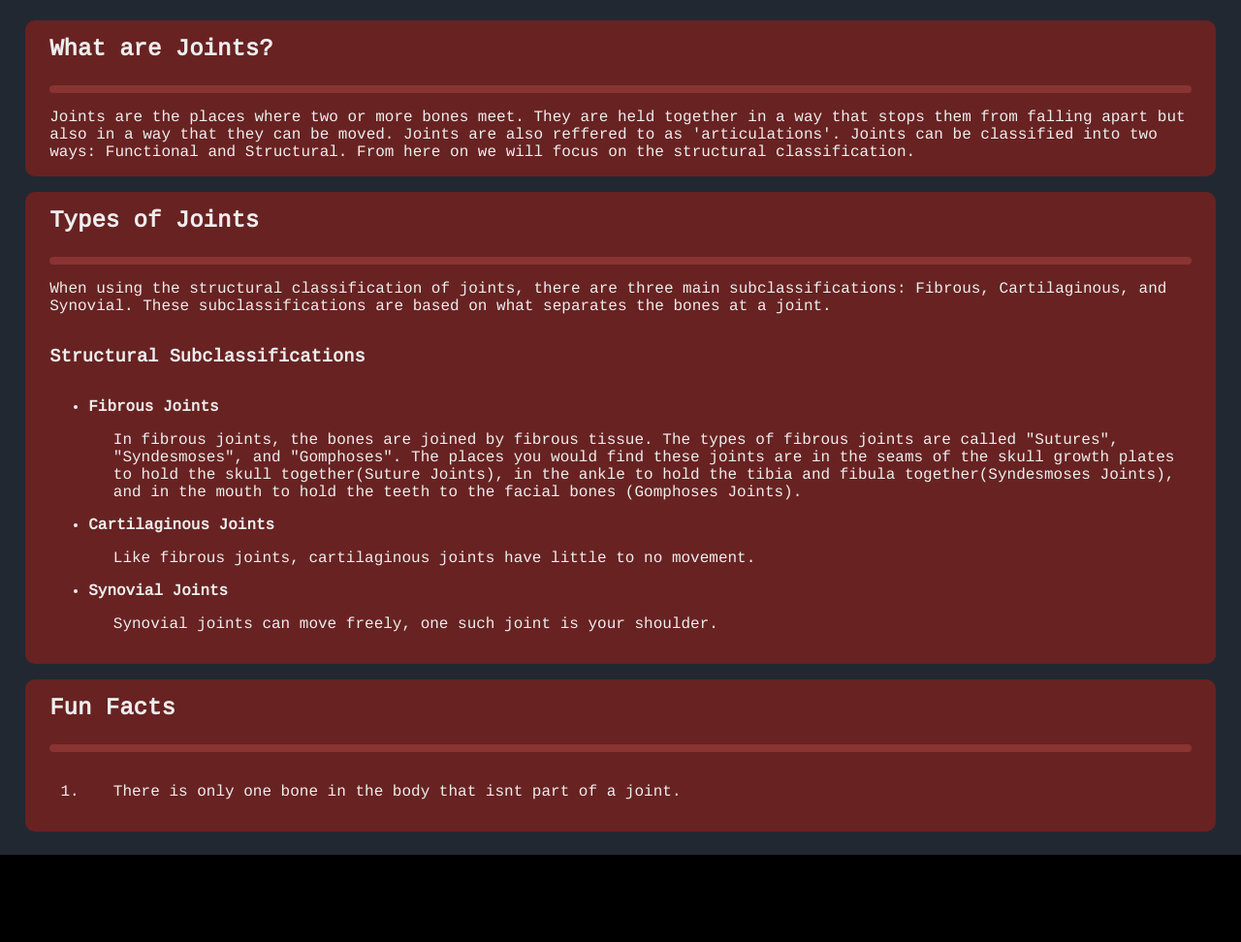
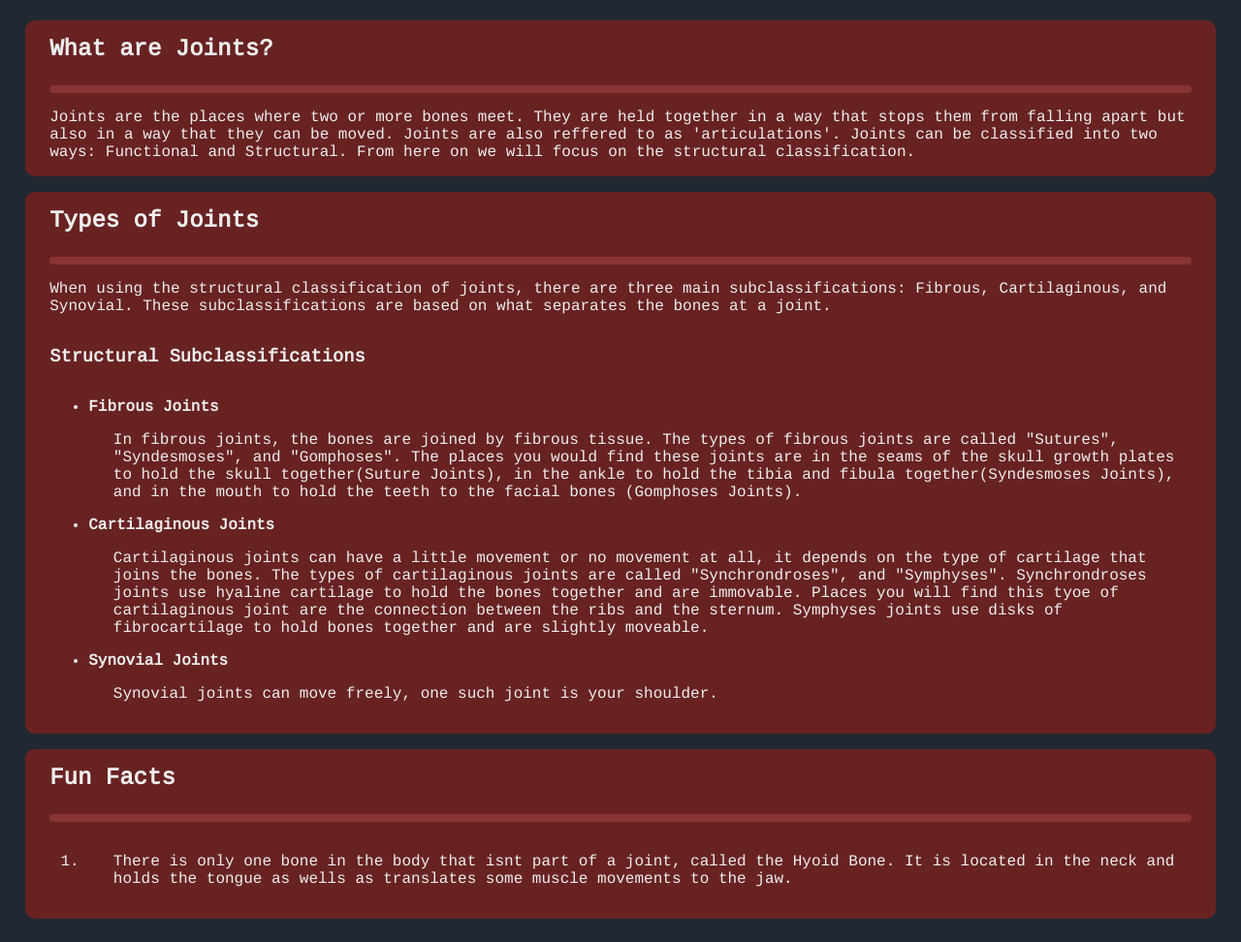
Before and after one commit to GarrettYWebutuck/Skeletal_Joints_Proj, a plain HTML site: page index.html in a window 1280 px wide. Shown: the part 83-1055 px from the top of the page at 97% size. Before the commit the page ends 965 px from the top, so only its background shows below. Drawn offline with Linux system fonts and the light colour scheme.

Commit message:
commit content

```diff
--- a/index.html
+++ b/index.html
@@ -30,7 +30,8 @@
                 </li>
                 <li>
                     <h4>Cartilaginous Joints</h4>
-                    <p>Like fibrous joints, cartilaginous joints have little to no movement.</p>
+                    <p>Cartilaginous joints can have a little movement or no movement at all, it depends on the type of cartilage that joins the bones. The types of cartilaginous joints are called "Synchrondroses", and "Symphyses". Synchrondroses joints use hyaline cartilage to hold the bones together and are immovable. Places you will find this tyoe of cartilaginous joint are the connection between the ribs and the sternum. Symphyses joints use disks of fibrocartilage to hold bones together and are slightly moveable.
+                    </p>
                 </li>
                 <li>
                     <h4>Synovial Joints</h4>
@@ -45,7 +46,7 @@
             <p></p>
             <ol>
                 <li>
-                    <p>There is only one bone in the body that isnt part of a joint.</p>
+                    <p>There is only one bone in the body that isnt part of a joint, called the Hyoid Bone. It is located in the neck and holds the tongue as wells as translates some muscle movements to the jaw.</p>
                 </li>
             </ol>
             <p></p>
```
